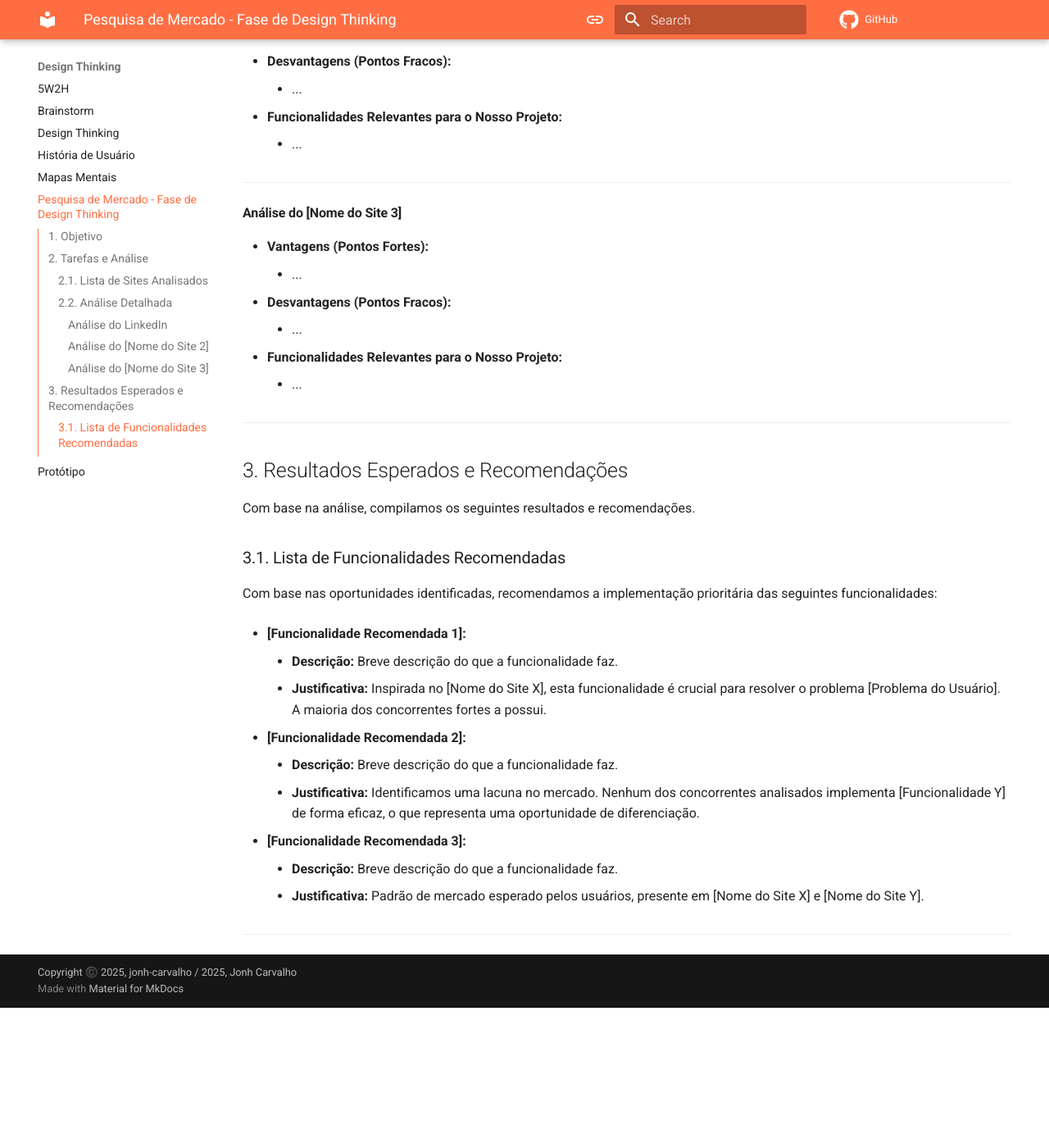
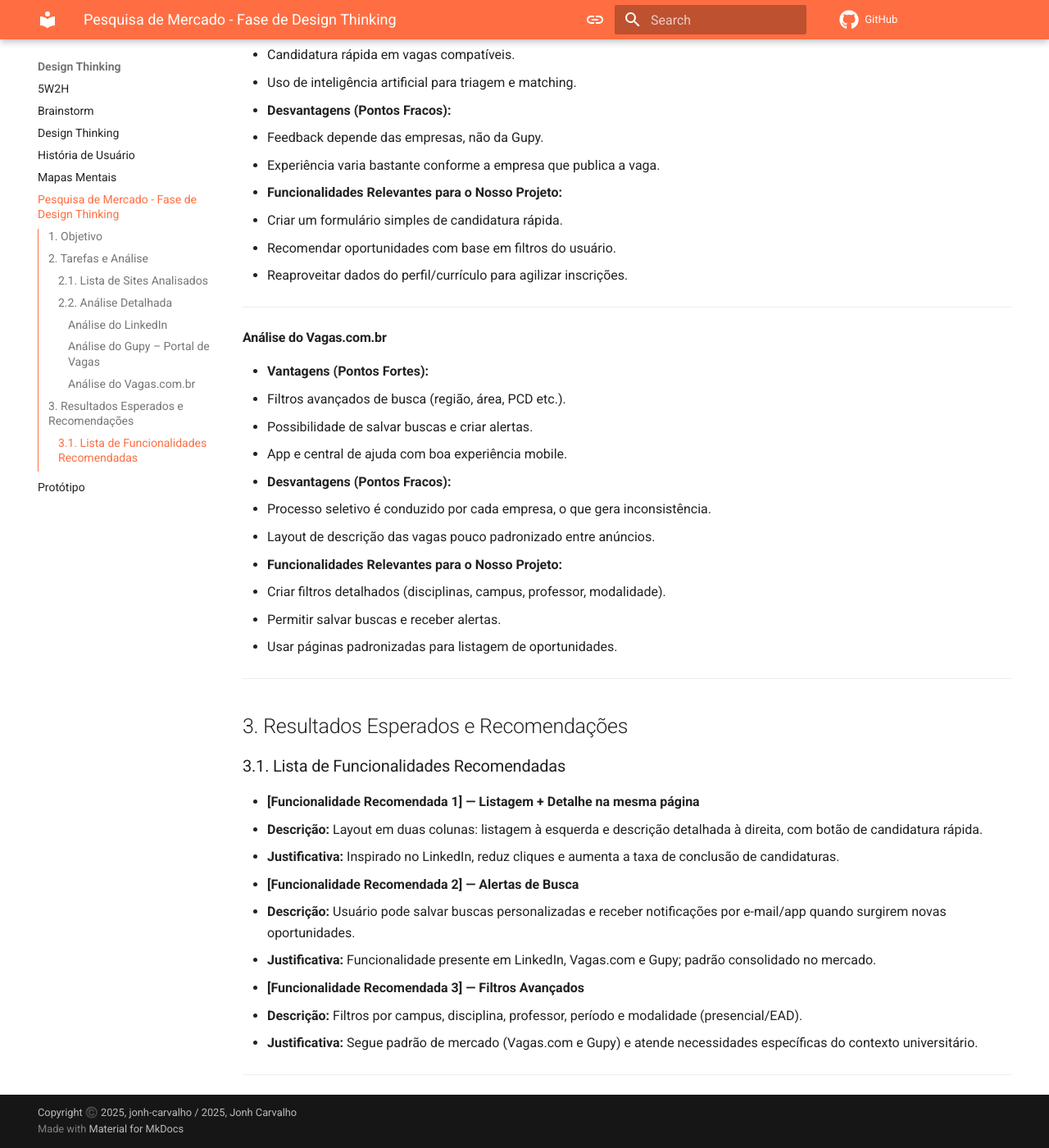
Before and after one commit to Projetos-de-Extensao/PFE_25.2_8002_III, an MkDocs documentation site: the page built from docs/_Design Thinking/pesquisa.md, in a window 1280 px wide and 1400 px high, scrolled down 1429 px. Shown: the whole window at 82% size. Built offline with MkDocs 1.6.1 and Material for MkDocs 9.7.7, drawn with Linux system fonts in a browser that asks for light colours; comment, search, counter and statistics services are not loaded; before the commit the page ends 2658 px from its top, so only the background shows below that; some of the changed text lies outside the part shown.

Commit message:
pesquisa feita

```diff
--- a/docs/_Design Thinking/pesquisa.md
+++ b/docs/_Design Thinking/pesquisa.md
@@ -12,74 +12,86 @@
 
 ### 2.1. Lista de Sites Analisados
 
-* [Linkdin](https://www.linkedin.com/jobs/)
-* [Nome do Site 2](URL_DO_SITE_2)
-* [Nome do Site 3](URL_DO_SITE_3)
+* [LinkedIn Jobs](https://www.linkedin.com/jobs/)
+* [Gupy – Portal de Vagas](https://portal.gupy.io/)
+* [Vagas.com.br](https://www.vagas.com.br/)
 
 ---
 
 ### 2.2. Análise Detalhada
 
-Para cada site listado, faremos uma avaliação individual.
-
 #### **Análise do LinkedIn**
 
 * **Vantagens (Pontos Fortes):**
-    * **Usabilidade:** Fácil de pesquisar por uma vaga específica, ótimos filtros.
-    * **Funcionalidade:** É possível ver a lista de vagas e a seção de descrição da vaga na mesma tela.
-    * **Funcionalidade:** Permite criar um alerta para uma busca de vagas para ser notificado quando novas oportunidades com os mesmos critérios aparecerem.
+  * Fácil busca e filtros avançados.
+  * Possibilidade de criar alertas de vagas salvas.
+  * Visualização de lista e descrição da vaga na mesma tela.
+  * Opção de candidatura rápida (“Easy Apply”) ou via site da empresa.
+  * Recursos de IA para análise de adequação (premium).
 
 * **Desvantagens (Pontos Fracos):**
-    * **Design:** O design é um pouco confuso, dificultando a leitura de todas as informações.
-    * **Funcionalidade:** A complexidade deste site é muito alta para o projeto que estamos desenvolvendo.
-    * **Funcionalidade:** Em algumas vagas, clicar em "Candidatar-se" leva o usuário para outro site.
+  * Algumas vagas redirecionam para sites externos.
+  * Concorrência muito alta no “Easy Apply”.
+  * Alguns recursos úteis só estão no plano premium.
 
 * **Funcionalidades Relevantes para o Nosso Projeto:**
-    * **[Funcionalidade A]:** Exibir a listagem de vagas e a descrição da vaga ao mesmo tempo, na mesma tela.
-    * **[Funcionalidade B]:** Em vez de uma página que fala sobre a empresa, pode haver uma página que fale sobre o professor ou a disciplina.
-    * **[Funcionalidade C]:** Pode haver um filtro para pesquisar por disciplinas da universidade em vez de cargos.
----
-
-#### **Análise do [Nome do Site 2]**
-
-* **Vantagens (Pontos Fortes):**
-    * ...
-* **Desvantagens (Pontos Fracos):**
-    * ...
-* **Funcionalidades Relevantes para o Nosso Projeto:**
-    * ...
+  * Exibir listagem de oportunidades e descrição lado a lado.
+  * Permitir salvar buscas e receber alertas personalizados.
+  * Criar um fluxo de candidatura rápida dentro da própria plataforma.
 
 ---
 
-#### **Análise do [Nome do Site 3]**
+#### **Análise do Gupy – Portal de Vagas**
 
 * **Vantagens (Pontos Fortes):**
-    * ...
+  * Cadastro único com acompanhamento de status das candidaturas.
+  * Sistema de recomendação de vagas por e-mail.
+  * Candidatura rápida em vagas compatíveis.
+  * Uso de inteligência artificial para triagem e matching.
+
 * **Desvantagens (Pontos Fracos):**
-    * ...
+  * Feedback depende das empresas, não da Gupy.
+  * Experiência varia bastante conforme a empresa que publica a vaga.
+
 * **Funcionalidades Relevantes para o Nosso Projeto:**
-    * ...
+  * Criar um formulário simples de candidatura rápida.
+  * Recomendar oportunidades com base em filtros do usuário.
+  * Reaproveitar dados do perfil/currículo para agilizar inscrições.
+
+---
+
+#### **Análise do Vagas.com.br**
+
+* **Vantagens (Pontos Fortes):**
+  * Filtros avançados de busca (região, área, PCD etc.).
+  * Possibilidade de salvar buscas e criar alertas.
+  * App e central de ajuda com boa experiência mobile.
+
+* **Desvantagens (Pontos Fracos):**
+  * Processo seletivo é conduzido por cada empresa, o que gera inconsistência.
+  * Layout de descrição das vagas pouco padronizado entre anúncios.
+
+* **Funcionalidades Relevantes para o Nosso Projeto:**
+  * Criar filtros detalhados (disciplinas, campus, professor, modalidade).
+  * Permitir salvar buscas e receber alertas.
+  * Usar páginas padronizadas para listagem de oportunidades.
 
 ---
 
 ## 3. Resultados Esperados e Recomendações
 
-Com base na análise, compilamos os seguintes resultados e recomendações.
-
 ### 3.1. Lista de Funcionalidades Recomendadas
 
-Com base nas oportunidades identificadas, recomendamos a implementação prioritária das seguintes funcionalidades:
+* **[Funcionalidade Recomendada 1] — Listagem + Detalhe na mesma página**
+  * **Descrição:** Layout em duas colunas: listagem à esquerda e descrição detalhada à direita, com botão de candidatura rápida.
+  * **Justificativa:** Inspirado no LinkedIn, reduz cliques e aumenta a taxa de conclusão de candidaturas.
 
-* **[Funcionalidade Recomendada 1]:**
-    * **Descrição:** Breve descrição do que a funcionalidade faz.
-    * **Justificativa:** Inspirada no [Nome do Site X], esta funcionalidade é crucial para resolver o problema [Problema do Usuário]. A maioria dos concorrentes fortes a possui.
+* **[Funcionalidade Recomendada 2] — Alertas de Busca**
+  * **Descrição:** Usuário pode salvar buscas personalizadas e receber notificações por e-mail/app quando surgirem novas oportunidades.
+  * **Justificativa:** Funcionalidade presente em LinkedIn, Vagas.com e Gupy; padrão consolidado no mercado.
 
-* **[Funcionalidade Recomendada 2]:**
-    * **Descrição:** Breve descrição do que a funcionalidade faz.
-    * **Justificativa:** Identificamos uma lacuna no mercado. Nenhum dos concorrentes analisados implementa [Funcionalidade Y] de forma eficaz, o que representa uma oportunidade de diferenciação.
-
-* **[Funcionalidade Recomendada 3]:**
-    * **Descrição:** Breve descrição do que a funcionalidade faz.
-    * **Justificativa:** Padrão de mercado esperado pelos usuários, presente em [Nome do Site X] e [Nome do Site Y].
+* **[Funcionalidade Recomendada 3] — Filtros Avançados**
+  * **Descrição:** Filtros por campus, disciplina, professor, período e modalidade (presencial/EAD).
+  * **Justificativa:** Segue padrão de mercado (Vagas.com e Gupy) e atende necessidades específicas do contexto universitário.
 
 ---
```
